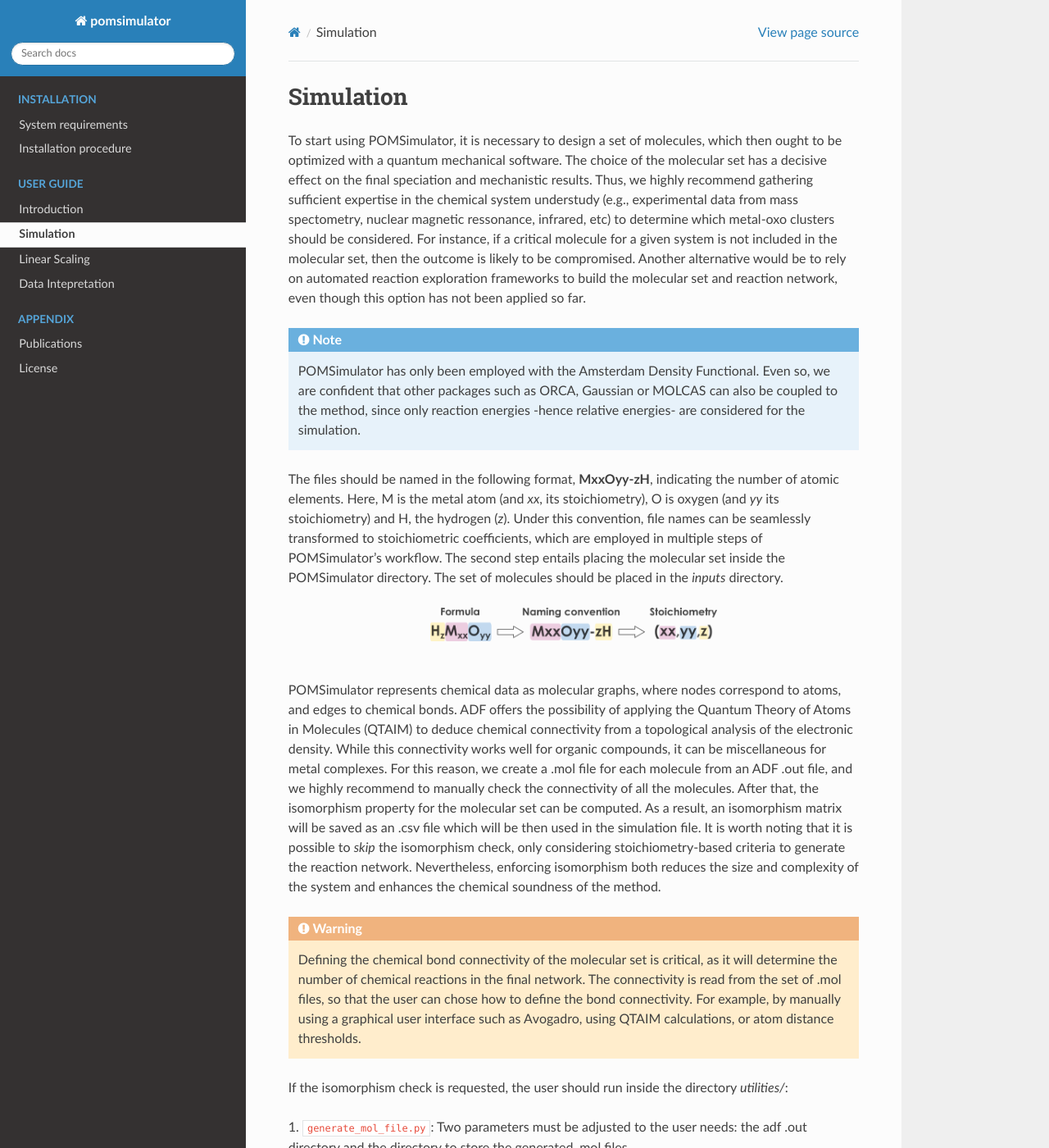
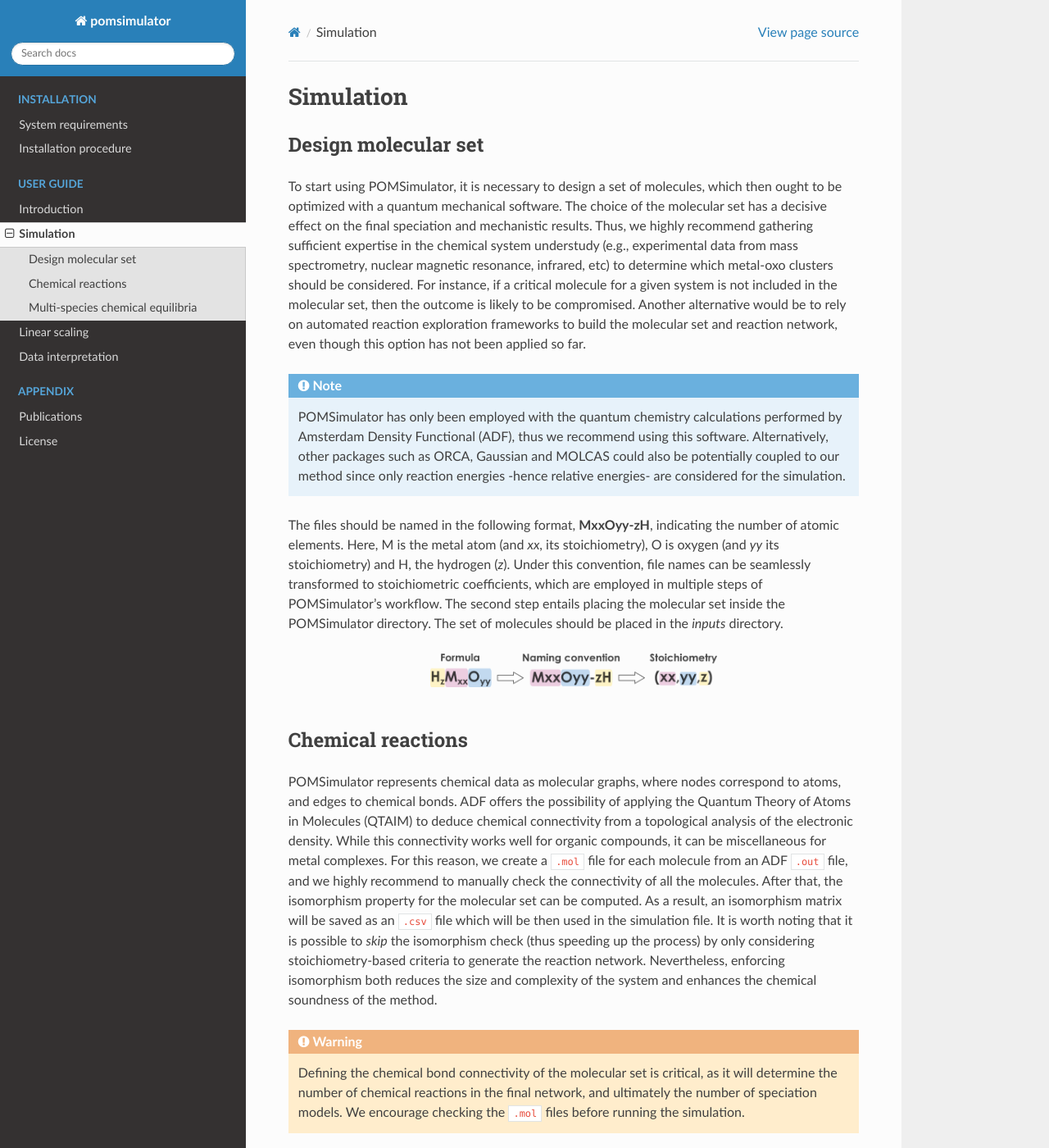
Before and after one commit to petrusen/pomsimulator, a Sphinx documentation site: the page built from docs/source/simulation.rst, in a window 1280 px wide and 1400 px high. Shown: the whole window at 82% size. Built offline with Sphinx 7.4.7 and the Read the Docs theme 2.0.0, drawn with Linux system fonts in a browser that asks for light colours; some of the changed text lies outside the part shown.

Commit message:
added subsections

```diff
--- a/docs/source/index.rst
+++ b/docs/source/index.rst
@@ -20,7 +20,7 @@ POMSimulator documentation
 Welcome
 ------------
 
-This user guide provides an overview of the functionalities of the method, as well as some practical examples. For a more
+This user guide provides an overview of the general workflow and functionalities of the method. For a more
 detailed description of the method, we recommend reading the following two open-access articles:
 
    | Petrus, E., Segado, M. Bo, C.
--- a/docs/source/installation_procedure.rst
+++ b/docs/source/installation_procedure.rst
@@ -9,7 +9,7 @@ POMSimulator can be installed via git and pip (see below).
      $ cd pomsimulator
      $ pip install -e .
 
-.. attention:: Installing POMSimulator directly on your /home/user may result in incompatibilities with other Python dependent packages. Thus, we highly recommend to create a separate Python environment.
+.. attention:: Installing POMSimulator directly on your /home/user may result in incompatibilities with other Python dependent packages. Thus, we highly recommend creating a separate Python environment.
 
 .. code:: bash
 
--- a/docs/source/simulation.rst
+++ b/docs/source/simulation.rst
@@ -1,16 +1,23 @@
 Simulation
 ================
 
+Design molecular set
+--------------------
+
 To start using POMSimulator, it is necessary to design a set of molecules, which then ought to be optimized with a quantum
 mechanical software. The choice of the molecular set has a decisive effect on the final speciation and mechanistic results.
-Thus, we highly recommend gathering sufficient expertise in the chemical system understudy (e.g., experimental data from mass spectometry,
-nuclear magnetic ressonance, infrared, etc) to determine which metal-oxo clusters should be considered. For instance, if a critical molecule for
+Thus, we highly recommend gathering sufficient expertise in the chemical system understudy (e.g., experimental data from mass spectrometry,
+nuclear magnetic resonance, infrared, etc) to determine which metal-oxo clusters should be considered. For instance, if a critical molecule for
 a given system is not included in the molecular set, then the outcome is likely to be compromised. Another alternative would be
 to rely on automated reaction exploration frameworks to build the molecular set and reaction network, even though this option has not been applied so far.
 
-.. note:: POMSimulator has only been employed with the Amsterdam Density Functional. Even so, we are confident that other packages such as ORCA, Gaussian or MOLCAS can also be coupled to the method, since only reaction energies -hence relative energies- are considered for the simulation.
+.. note::
+   POMSimulator has only been employed with the quantum chemistry calculations performed by Amsterdam Density Functional (ADF), thus
+   we recommend using this software. Alternatively, other packages such as ORCA, Gaussian and MOLCAS could also be potentially
+   coupled to our method since only reaction energies -hence relative energies- are considered for the simulation.
 
-The files should be named in the following format, **MxxOyy-zH**, indicating the number of atomic elements. Here, M is the metal atom (and *xx*, its stoichiometry), O is oxygen (and *yy* its stoichiometry) and H, the hydrogen (*z*). Under this
+The files should be named in the following format, **MxxOyy-zH**, indicating the number of atomic elements. Here, M is the metal atom
+(and *xx*, its stoichiometry), O is oxygen (and *yy* its stoichiometry) and H, the hydrogen (*z*). Under this
 convention, file names can be seamlessly transformed to stoichiometric coefficients, which are employed in multiple
 steps of POMSimulator's workflow. The second step entails placing the molecular set inside the
 POMSimulator directory. The set of molecules should be placed in the `inputs` directory.
@@ -22,20 +29,24 @@ POMSimulator directory. The set of molecules should be placed in the `inputs` di
 
 |
 
+Chemical reactions
+-------------------
+
 POMSimulator represents chemical data as molecular graphs, where nodes correspond to atoms, and edges to chemical bonds.
 ADF offers the possibility of applying the Quantum Theory of Atoms in Molecules (QTAIM) to deduce chemical connectivity from
 a topological analysis of the electronic density. While this connectivity works well for organic compounds, it can be miscellaneous
-for metal complexes. For this reason, we create a .mol file for each molecule from an ADF .out file, and we highly recommend to
+for metal complexes. For this reason, we create a ``.mol`` file for each molecule from an ADF ``.out`` file, and we highly recommend to
 manually check the connectivity of all the molecules. After that, the isomorphism property for the molecular set can be computed.
-As a result, an isomorphism matrix will be saved as an .csv file which will be then used in the simulation file. It is worth noting
-that it is possible to *skip* the isomorphism check, only considering stoichiometry-based criteria to generate the reaction network.
-Nevertheless, enforcing isomorphism both reduces the size and complexity of the system and enhances the chemical soundness of the method.
+As a result, an isomorphism matrix will be saved as an ``.csv`` file which will be then used in the simulation file. It is worth noting
+that it is possible to *skip* the isomorphism check (thus speeding up the process) by only considering stoichiometry-based criteria to
+generate the reaction network. Nevertheless, enforcing isomorphism both reduces the size and complexity of the system and enhances the
+chemical soundness of the method.
 
 .. warning::
 
-   Defining the chemical bond connectivity of the molecular set is critical, as it will determine the number of chemical reactions in the final network.
-   The connectivity is read from the set of .mol files, so that the user can chose how to define the bond connectivity.
-   For example, by manually using a graphical user interface such as Avogadro, using QTAIM calculations, or atom distance thresholds.
+   Defining the chemical bond connectivity of the molecular set is critical, as it will determine the number of chemical reactions in the final network,
+   and ultimately the number of speciation models. We encourage checking the ``.mol`` files before running the simulation.
+
 
 If the isomorphism check is requested, the user should run inside the directory `utilities/`:
 
@@ -123,11 +134,13 @@ Then, the user needs to select which chemical reactions should be included in th
 .. note::
 
    The release 1.0 does not consider redox reactions, even though polyoxometalates are frequently employed in the field of catalysis
-   and energy materials. We may consider adding this functionality in future versions of the package.
+   and energy materials. We shall consider adding this functionality in future versions of the package.
+
+Multi-species chemical equilibria
+----------------------------------
 
 The number of speciation models grows factorially as function of the number of reactions and chemical species.
-To mitigate this growth, some chemical constrains can be applied. The most basics ones can be modified from the parameters section.
-These are:
+To mitigate this growth, some chemical constrains can be applied, as described below:
 
 - ``energy_threshold``: Only reactions with energies below this number (in kcal/mol) will be considered.
 - ``proton_numb``: Species can be found in different protonation states, but only species with similar protonation states can be found in the same pH ranges.
@@ -140,9 +153,8 @@ These are:
 
 .. attention::
 
-   These simulation parameters are key to constrain the factorial growth of the number of models. We have tested that for a 28-core CPU, it is
-   possible to calculate up to 1e+6 speciation models in a reasonable time frame. We are currently working in a new approach in which the user will be able to work in systems with >10⁶ and calculate subsamples, randomly selected,
-   to study the whole spectrum of speciation models.
+   These simulation parameters are key to constrain the factorial growth of the number of models. We are currently working in a new approach
+   in which an stochastic sampling of the speciation space will be carried out.
 
 Once the parameters fit the user's needs, the simulation is ready to run. The simulation will write the output file, containing all the formation constants
 for all the speciation models. This file will be named according to the ``Output_File`` parameter mentioned above. Also, a file
```
Also changed, not shown: other parts of docs/source/index.rst (+1 -1 lines), other parts of docs/source/simulation.rst (+1 -1 lines), docs/source/diagrams.rst (+22 -29 lines), docs/source/intro.rst (+10 -3 lines), docs/source/scaling.rst (+29 -10 lines).
